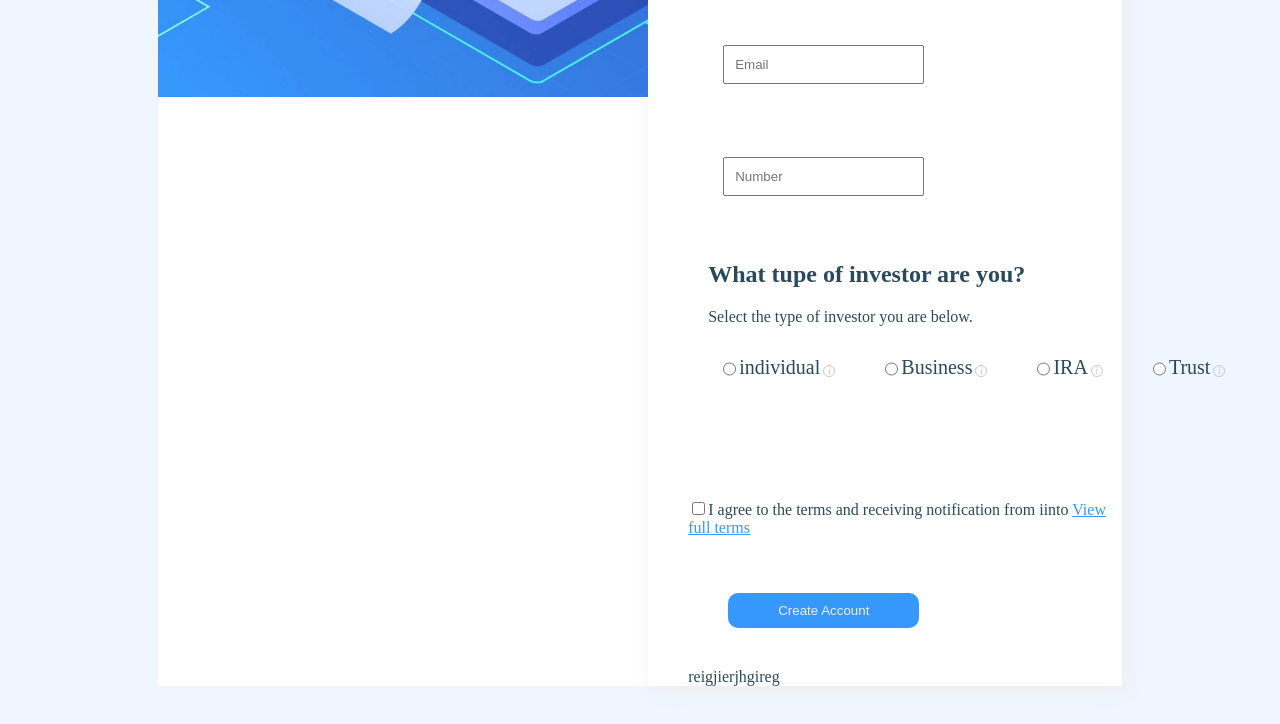
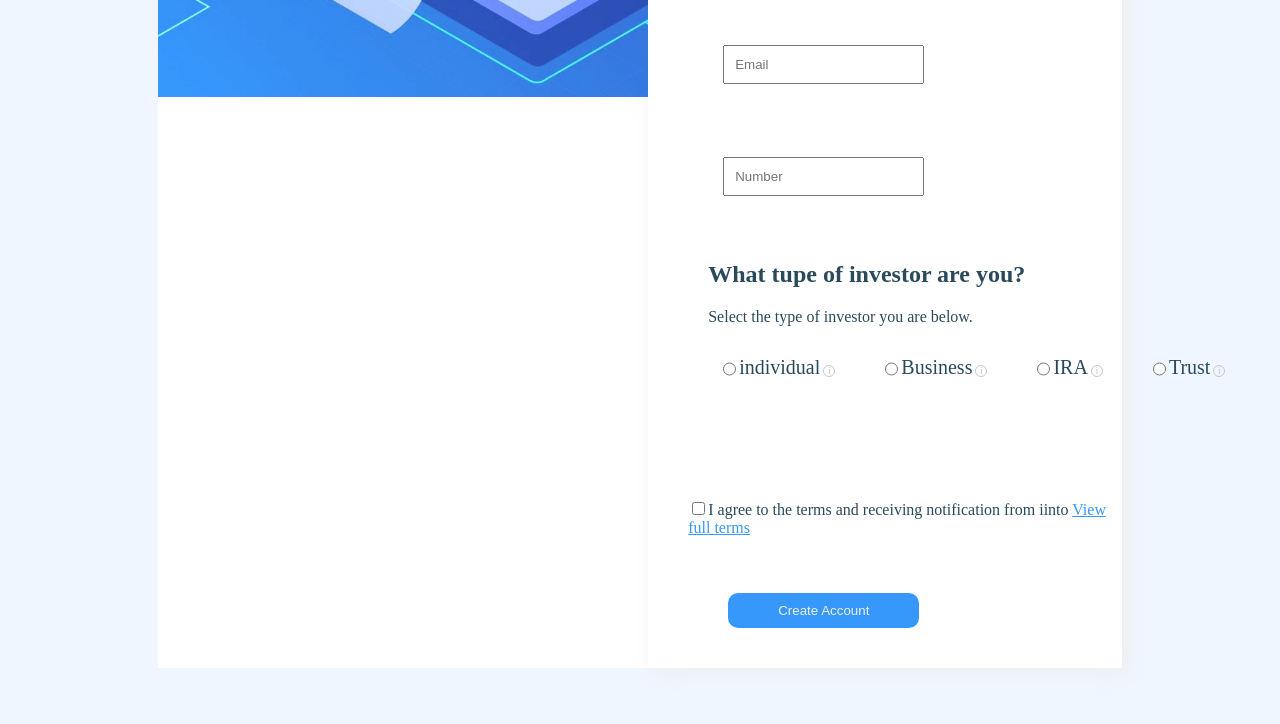
Before and after one commit to GazievAhmed/test, a plain HTML site: page index.html in a window 1280 px wide. Shown: the part 707-1431 px from the top of the page. Drawn offline with Linux system fonts and the light colour scheme; a web font is replaced by a local one.

Commit message:
delit div

```diff
--- a/index.html
+++ b/index.html
@@ -72,9 +72,6 @@
         <button class="button2" type="submit"> Create Account</button>
         </form>
       </div>
-      <div>
-        reigjierjhgireg
-      </div>
 </body>
 
 </html>
```
